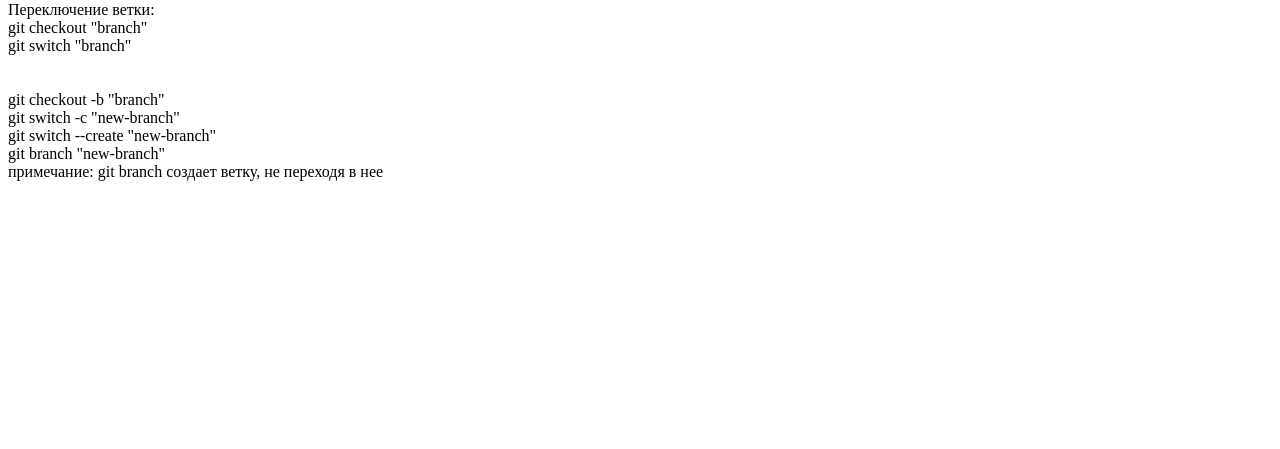
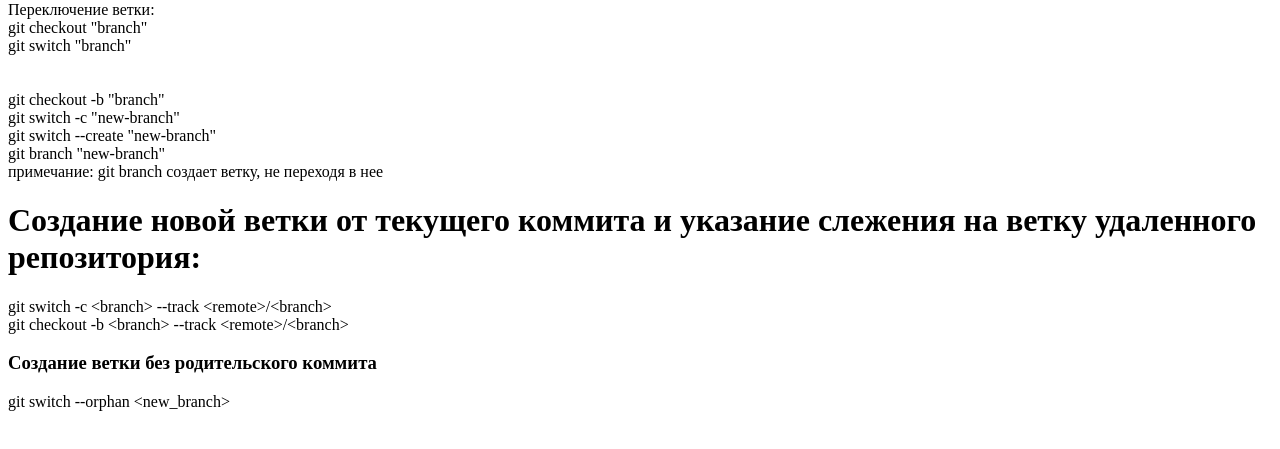
Before and after one commit to TatiynaLN/GIT-advanced-test, a plain HTML site: page index.html in a window 1280 px wide. Shown: the part 79-528 px from the top of the page. Drawn offline with Linux system fonts and the light colour scheme.

Commit message:
правки

```diff
--- a/index.html
+++ b/index.html
@@ -22,6 +22,15 @@
         git branch "new-branch"<br>
         примечание: git branch создает ветку, не переходя в нее<br>
     </p>
+
+    <h1>Cоздание новой ветки от текущего коммита
+        и указание слежения на ветку удаленного репозитория:</h1>
+
+    <p>git switch -c &lt;branch&gt; --track &lt;remote&gt;/&lt;branch&gt;<br>
+    git checkout -b &lt;branch&gt; --track &lt;remote&gt;/&lt;branch&gt;</p>
+
+    <h3>Создание ветки без родительского коммита</h3>
+    <p>git switch --orphan &lt;new_branch&gt;</p>
 </body>
 
 </html>
```
